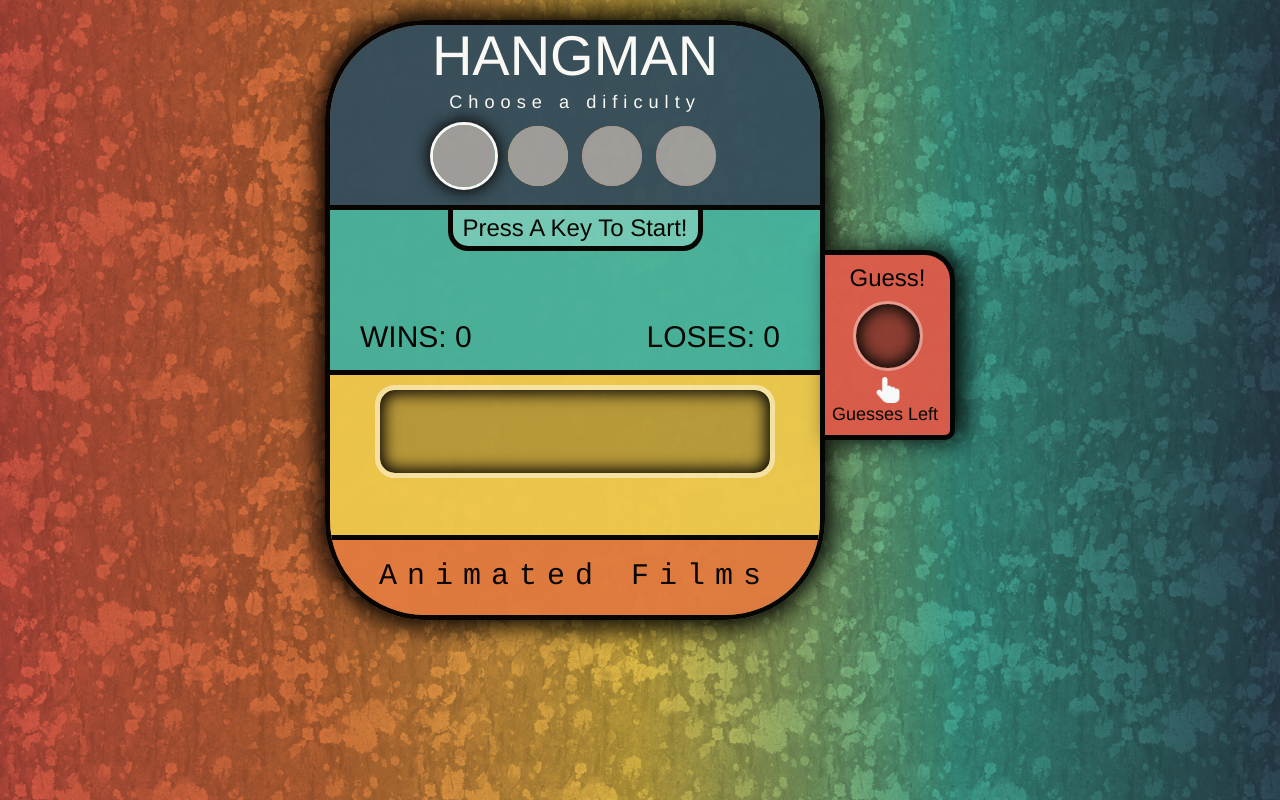
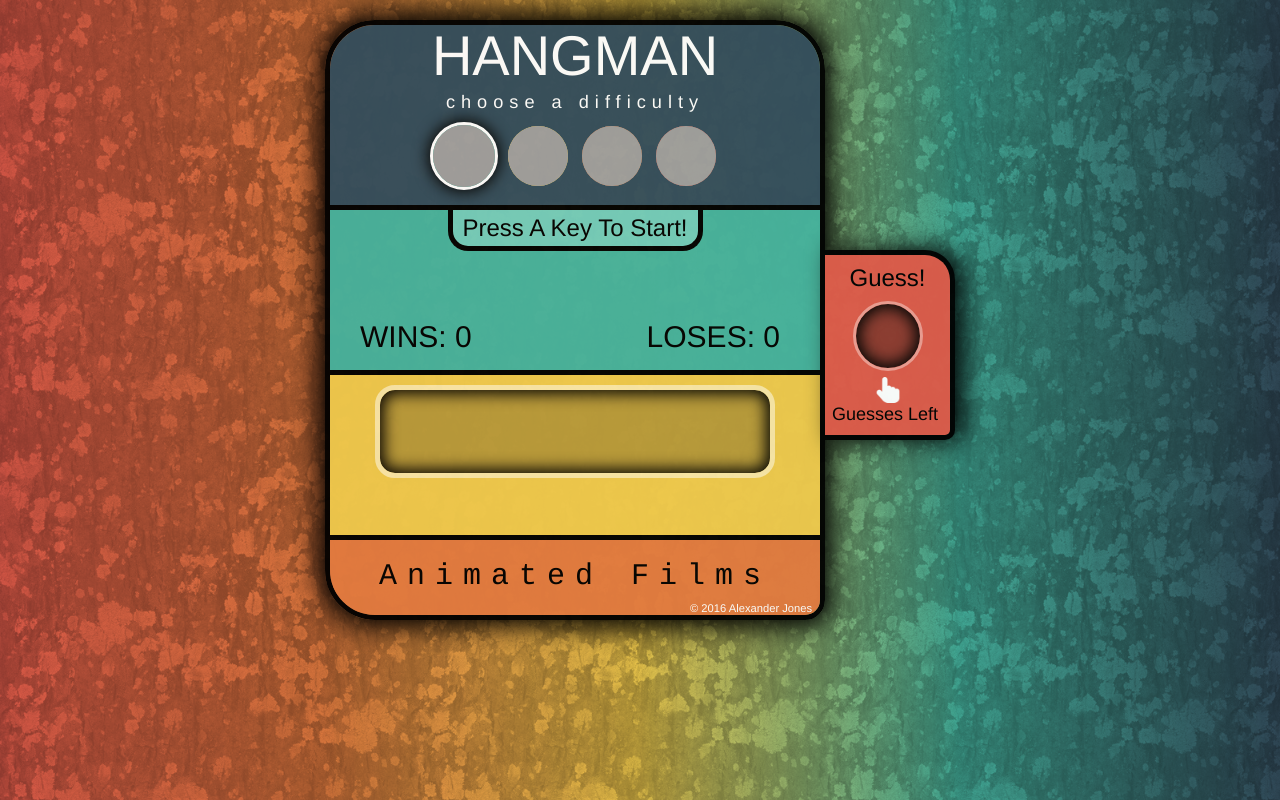
Before and after one commit to AlexChaseJones/hangmanGame, a PHP site: page / in a window 1280 px wide. Run offline with PHP 8.4, Linux system fonts and the light colour scheme; grey boxes are pictures that could not be loaded.

```diff
--- a/Index.html
+++ b/Index.html
@@ -14,7 +14,7 @@
         <div class="containercss">
             <div id="header">
                 <h1>HANGMAN</h1>
-                <h3>Choose a dificulty</h3>
+                <h3>choose a difficulty</h3>
                 <div id="difficulty">
                     <form>
                     <ul>
@@ -79,6 +79,7 @@
                 <h2 id="guessed">
                     Animated Films
                 </h2>
+                <p>&#169; 2016 Alexander Jones</p>
             </div>
         </div>
     </div>
--- a/css/styles.css
+++ b/css/styles.css
@@ -24,7 +24,8 @@ h1, h2, h3, h4 {
 	text-align: center;
 	width: 500px;
 	height: 600px;
-	border-radius: 100px;
+	border-radius: 50px;
+	border-bottom-right-radius: 20px;
 	margin: 20px auto;
 	margin-left:60px;
 	overflow: hidden;
@@ -48,7 +49,7 @@ h1, h2, h3, h4 {
 	font-size: 1.3em;
 	font-weight: 100;
 	letter-spacing: 6px;
-	padding: 5px 0px 10px;
+	padding: 5px 0px 10px 0px;
 	margin-top: 0px;
 }
 
@@ -175,6 +176,17 @@ input[type="radio"]:checked + img {
 	padding-top: 20px;
 }
 
+#previous {
+	position: relative;
+}
+#previous p {
+	font-weight: 200;
+	font-size: .8em;
+	position: absolute;
+	top:60px;
+	left:360px;
+	color: white;
+}
 #guess {
 	color: black;
 	text-align: center;
--- a/javascript/javascript.js
+++ b/javascript/javascript.js
@@ -19,8 +19,6 @@ function resetForm() {                                          //Resets the inp
             pastGuesses = [];                                   //This and the following 3 lines reset the game parameters so that a new game works correctly.
             alphabet = ["a","b","c","d","e","f","g","h","i","j","k","l","m","n","o","p","q","r","s","t","u","v","w","x","y","z"];
             wordHolder = [];
-            document.getElementById("guessed").innerHTML = " ";
-
 
             var randomWord = Math.floor(Math.random() * words.length);
             currentWord = (words[randomWord]).split("");        //Generates a random word and splits it into an array.
@@ -77,6 +75,7 @@ function resetForm() {                                          //Resets the inp
             x = document.getElementById("fname").value;
             if (wordHolder.indexOf("_") == -1 || chancesLeft <= 0) {    //Starts the game if the game is over. Allows break point for user and for "press any key to start" capabiliity.
                 document.getElementById("messenger").innerHTML = "Scoreboard";
+                document.getElementById("guessed").innerHTML = "Animated Films";
                 newGame();
             }else {
             x = x.toLowerCase();
```
